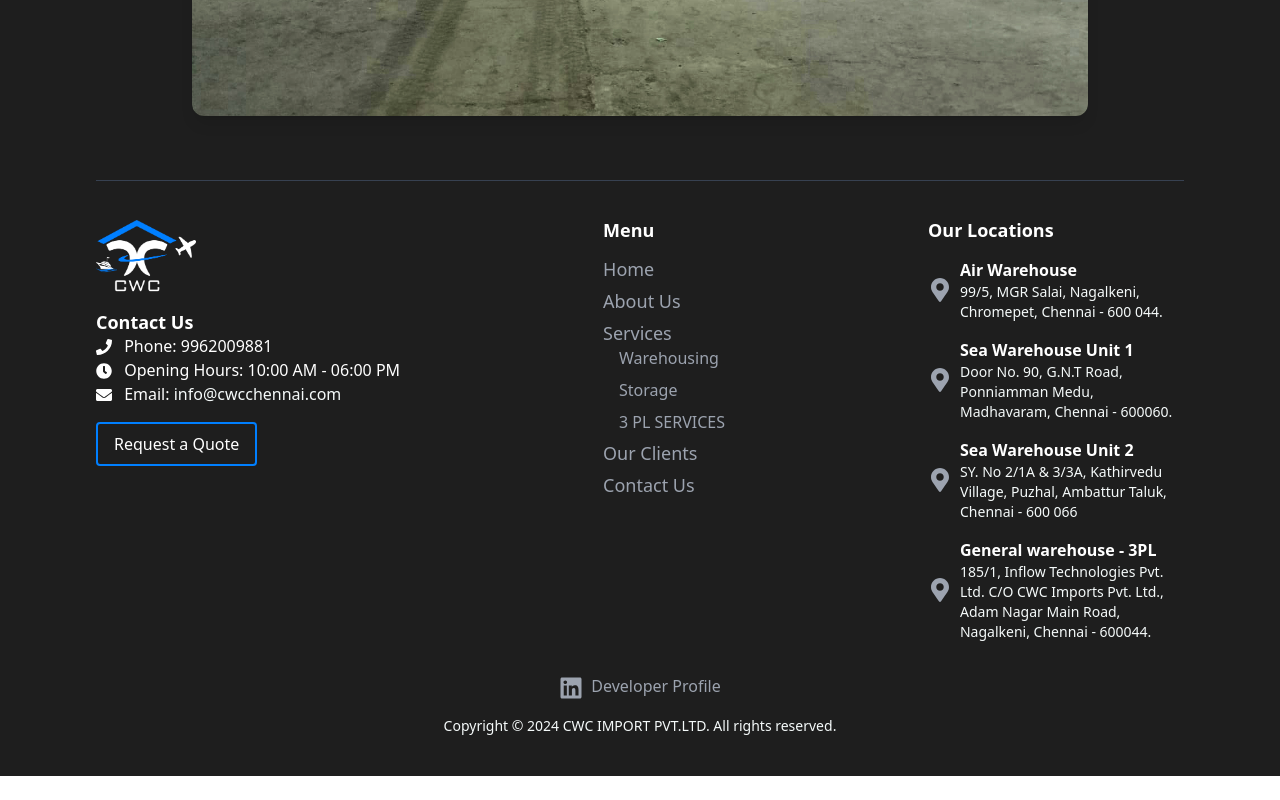
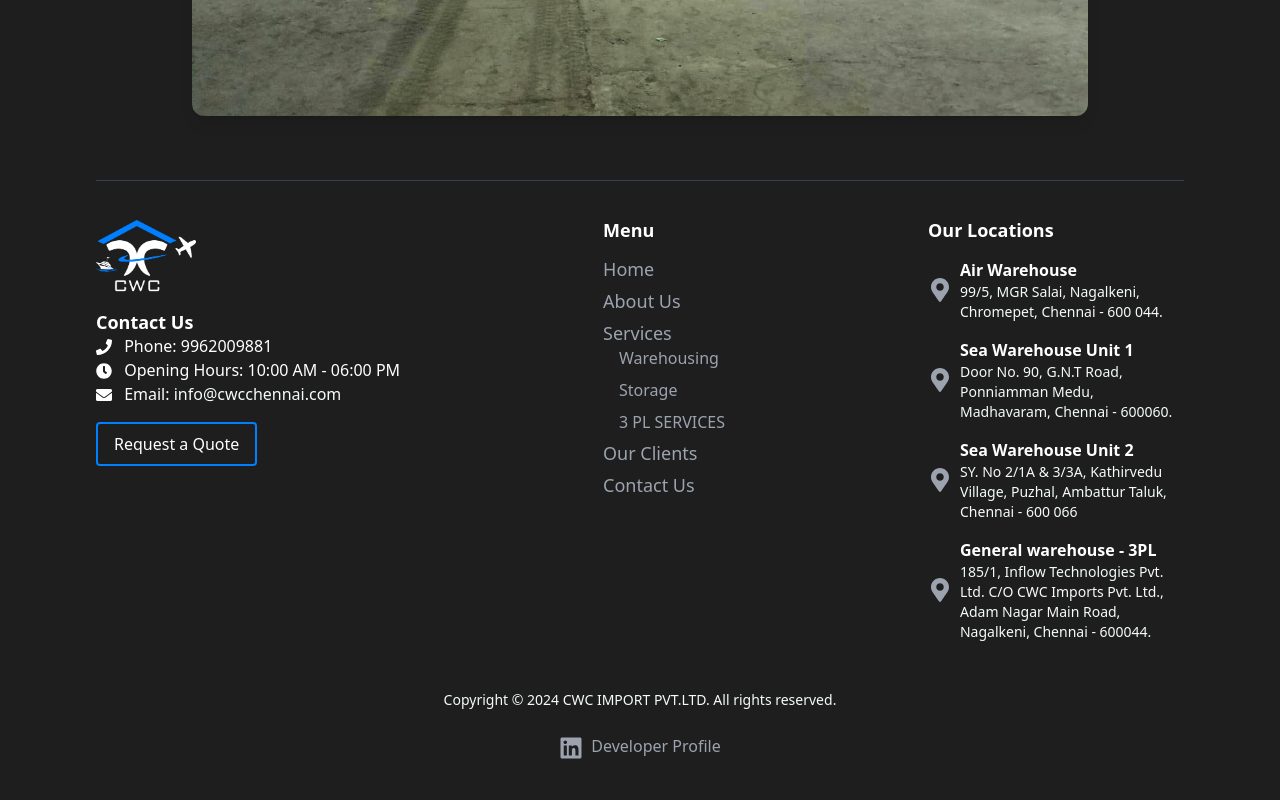
Before and after one commit to naveenraj532/CWCCV2, a React (Create React App) app: page / in a window 1280 px wide. Shown: the part 5691-6491 px from the top of the page. Before the commit the page ends 6467 px from the top, so only its background shows below. Built offline with nearby package versions, Linux system fonts and the light colour scheme; a web font is replaced by a local one.

Commit message:
cctv updated

```diff
--- a/src/V2/Footer.js
+++ b/src/V2/Footer.js
@@ -66,11 +66,11 @@ export const Footer = () => {
         </div>
 
         <div className="pt-8 pb-10 text-center">
+        <p className="text-sm text-lightgray mt-4">Copyright © 2024 CWC IMPORT PVT.LTD. All rights reserved.</p><br/>
           <a href="https://www.linkedin.com/in/naveen-raj-407aa0201/" className="text-gray-400 hover:text-white">
             <FaLinkedin className="inline mr-2" size={24} />
             Developer Profile
           </a>
-          <p className="text-sm text-lightgray mt-4">Copyright © 2024 CWC IMPORT PVT.LTD. All rights reserved.</p>
         </div>
       </div>
     </div>
--- a/src/V2/Whatwedo.js
+++ b/src/V2/Whatwedo.js
@@ -42,7 +42,7 @@ const Whatwedo = () => {
         <div className="grid grid-cols-1 sm:grid-cols-2 lg:grid-cols-3 gap-10 justify-items-center mt-1">
           <MHE video={forklift} servicename={"Fork Lifts"} desc={"Effective material handling for heavy loads and smooth operations, and we use drum catchers for drum handling"} />
           <MHE video={crane} servicename={"Cranes"} desc={"Powerful lifting solutions for large-scale industrial projects."} />
-          <MHE video={cctv} servicename={"CCTV Cameras"} desc={"24/7 surveillance to ensure safety and security on-site."} />
+          <MHE video={cctv} servicename={"CCTV Cameras"} desc={"24/7 surveillance to maintain safety and security on-site, as well as security guards"} />
           <MHE video={extinguisher} servicename={"Fire Extinguisher"} desc={"First line of defense against unexpected fires."} />
           <MHE video={hydrant} servicename={"Fire Hydrant"} desc={"Reliable access to water supply for firefighting."} />
           <MHE video={alarm} servicename={"Burglar Alarm"} desc={"Advanced alert system to protect against unauthorized access."} />
```
